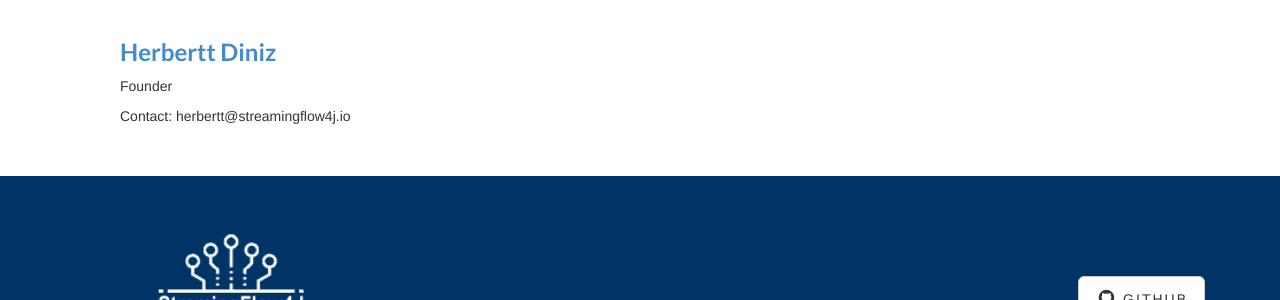
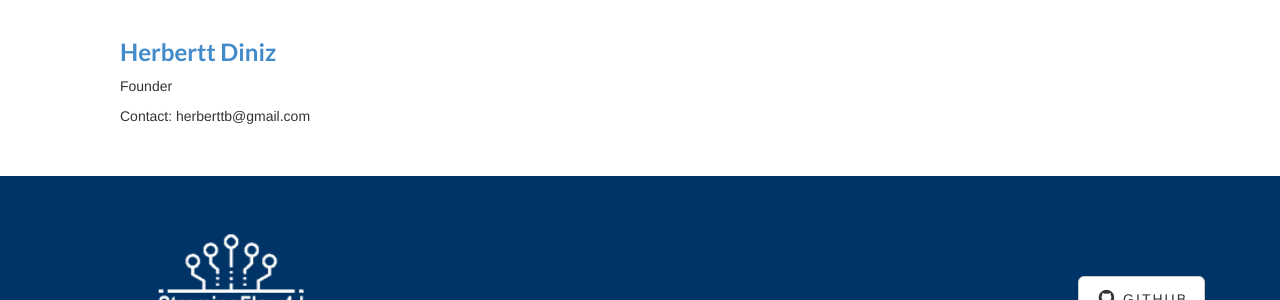
Before and after one commit to streamingflow4j/streamingflow4j.github.io, a Jekyll site: the page built from index.html, in a window 1280 px wide and 900 px high, scrolled down 2007 px. Shown: the part 387-687 px from the top of the window. Built offline with Jekyll 4.4.1, drawn with Linux system fonts in a browser that asks for light colours.

Commit message:
Update team.html

```diff
--- a/_includes/team.html
+++ b/_includes/team.html
@@ -7,9 +7,9 @@
                 <ul class="list-inline">
                     <div class="col-md-6">
                         <ul>
-                            <h3><a href="https://www.linkedin.com/in/herbertt-d-44a4aa186">Herbertt Diniz</a></h3>
+                            <h3><a href="https://www.linkedin.com/in/herbertt-bnd">Herbertt Diniz</a></h3>
 							<p>Founder</p>
-							<p>Contact: herbertt@streamingflow4j.io</p>
+							<p>Contact: herberttb@gmail.com</p>
                         </ul>
                     </div>
 
```
